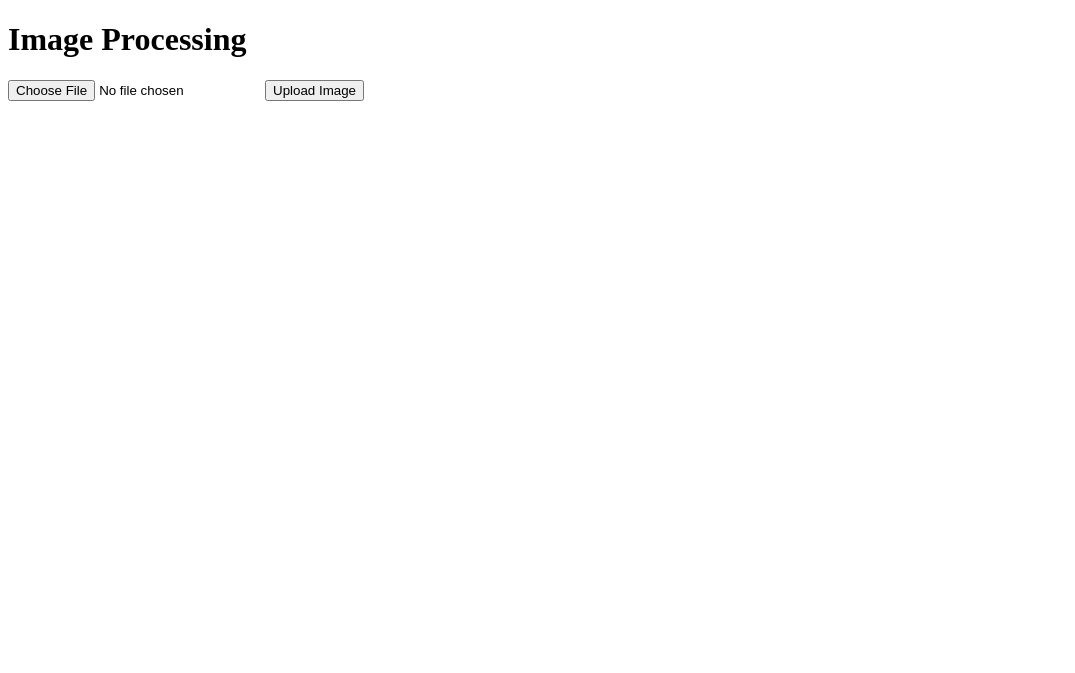
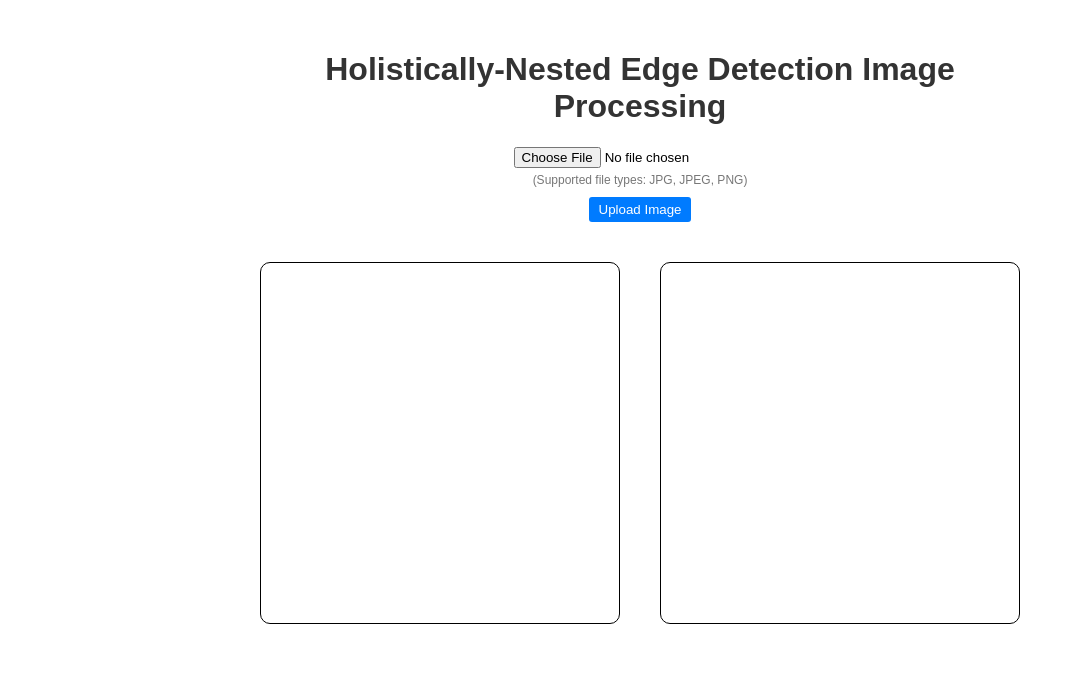
Before and after one commit to JerW18/DIGIMAP-FinalProject, a Flask app: page / in a window 1280 px wide. Shown: the top 673 px of the page, without its empty margins (0-1075 px from the left). Run offline with Flask 3, Linux system fonts and the light colour scheme.

Commit message:
Added more supported file types and fix webapp frontend

```diff
--- a/app.py
+++ b/app.py
@@ -2,6 +2,7 @@ from flask import Flask, render_template, request, send_file
 import cv2
 import numpy as np
 import io
+import os
 
 app = Flask(__name__)
 
@@ -36,29 +37,34 @@ def process_image():
     file = request.files['image']
     if file:
         # Read the image file
-        nparr = np.fromstring(file.read(), np.uint8)
-        img = cv2.imdecode(nparr, cv2.IMREAD_COLOR)
+        file_extension = os.path.splitext(file.filename)[1].lower()
+        if file_extension in ['.jpg', '.jpeg', '.png']:
+            image_bytes = file.read()
+            nparr = np.frombuffer(image_bytes, np.uint8)
+            img = cv2.imdecode(nparr, cv2.IMREAD_COLOR)
 
-        # Resize the image to 1080p if needed
-        img = resize_to_1080p(img)
+            # Resize the image to 1080p if needed
+            img = resize_to_1080p(img)
 
-        # Perform image processing
-        (H, W) = img.shape[:2]
-        mean_pixel_values= np.average(img, axis=(0,1))
-        blob = cv2.dnn.blobFromImage(img, scalefactor=0.7, size=(W, H), mean=(mean_pixel_values[0], mean_pixel_values[1], mean_pixel_values[2]))
-        net.setInput(blob)
-        hed = net.forward()
-        hed = hed[0,0,:,:]  # Drop the other axes
-        hed = (255 * hed).astype("uint8")  # Rescale to 0-255
+            # Perform image processing
+            (H, W) = img.shape[:2]
+            mean_pixel_values = np.average(img, axis=(0,1))
+            blob = cv2.dnn.blobFromImage(img, scalefactor=0.7, size=(W, H), mean=(mean_pixel_values[0], mean_pixel_values[1], mean_pixel_values[2]))
+            net.setInput(blob)
+            hed = net.forward()
+            hed = hed[0,0,:,:]  # Drop the other axes
+            hed = (255 * hed).astype("uint8")  # Rescale to 0-255
 
-        # Encode the image data to a binary format
-        img_bytes = cv2.imencode('.jpg', hed)[1].tobytes()
+            # Encode the image data to a binary format
+            img_bytes = cv2.imencode('.jpg', hed)[1].tobytes()
 
-        # Return the image data as a binary response
-        return send_file(io.BytesIO(img_bytes), mimetype='image/jpeg', as_attachment=False)
-
+            # Return the image data as a binary response
+            return send_file(io.BytesIO(img_bytes), mimetype='image/jpeg', as_attachment=False)
+        else:
+            return "Unsupported file format. Please upload a JPG, JPEG, PNG, BMP, or GIF image."
     else:
         return "No image file provided"
+
 
 @app.route("/")
 def run_app():
--- a/templates/index.html
+++ b/templates/index.html
@@ -3,21 +3,146 @@
 <head>
     <meta charset="UTF-8">
     <meta name="viewport" content="width=device-width, initial-scale=1.0">
-    <title>Image Processing</title>
+    <title>HED Image Processing</title>
+    <style>
+        body {
+            font-family: Arial, sans-serif;
+            margin: 0;
+            display: flex;
+            align-items: center;
+            justify-content: center;
+        }
+        .body {
+            max-width: 800px;
+            margin: auto;
+            padding: 30px;
+            justify-content: center;
+            display: inline-flex;
+            flex-direction: column;
+        }
+        h1 {
+            color: #333;
+            text-align: center;
+        }
+        form {
+            margin-bottom: 20px;
+        }
+        input[type="file"] {
+            display: block;
+        }
+        button {
+            padding: 5px 10px;
+            background-color: #007bff;
+            color: #fff;
+            border: none;
+            border-radius: 3px;
+            cursor: pointer;
+        }
+        button:hover {
+            background-color: #0056b3;
+        }
+        #fileTypesText {
+            font-size: 12px;
+            color: #777;
+            margin-top: 5px;
+            margin-bottom: 10px;
+        }
+        .container {
+            display: flex;
+            justify-content: center;
+        }
+        .img-container {
+            display: flex;
+            width: 360px;
+            height: 360px;
+            border: 1px solid black;
+            margin: 20px;
+            justify-content: center;
+            align-items: center;
+            border-radius: 10px;
+            position: relative;
+        }
+        img {
+            max-width: 95%;
+            max-height: 95%;
+            margin: auto;
+        }
+        .loader {
+            border: 5px solid #f3f3f3;
+            border-top: 5px solid #3498db;
+            border-radius: 50%;
+            width: 30px;
+            height: 30px;
+            animation: spin 2s linear infinite;
+            position: absolute;
+            top: 45%;
+            left: 45%;
+            transform: translate(-50%, -50%);
+        }
+        @keyframes spin {
+            0% { transform: rotate(0deg); }
+            100% { transform: rotate(360deg); }
+        }
+        .form-container{
+            display: inline-flex;
+            flex-direction: column;
+            align-items: center;
+        }
+    </style>
 </head>
 <body>
-    <h1>Image Processing</h1>
-    <form id="uploadForm" enctype="multipart/form-data" method="post" action="/process_image">
-        <input type="file" name="image" accept="image/*">
-        <button type="submit">Upload Image</button>
-    </form>
+    <div class="body">
+        <h1>Holistically-Nested Edge Detection Image Processing</h1>
 
-    <div id="result"></div>
+        <form class="form-container" id="uploadForm" enctype="multipart/form-data" method="post" action="/process_image">
+            <input type="file" name="image" accept="image/*">
+            <div id="fileTypesText">(Supported file types: JPG, JPEG, PNG)</div>
+            <button type="submit">Upload Image</button>
+        </form>
+
+        <div class="container">
+            <div class="img-container" id="original">
+
+            </div>
+
+            <div class="img-container" id="result">
+
+            </div>
+        </div>
+    </div>
 
     <script>
+        window.onload = function() {
+            document.getElementById('uploadForm').reset();
+        };
+
+        document.getElementById('uploadForm').addEventListener('change', function(event) {
+            var fileInput = event.target;
+            var file = fileInput.files[0];
+            if (file) {
+                var imgElement = document.createElement('img');
+                imgElement.src = URL.createObjectURL(file);
+                var originalDiv = document.getElementById('original');
+                originalDiv.innerHTML = '';
+                originalDiv.appendChild(imgElement);
+
+                var resultDiv = document.getElementById('result');
+                resultDiv.innerHTML = '';
+            }
+        });
         document.getElementById('uploadForm').addEventListener('submit', function(event) {
             event.preventDefault();
             var formData = new FormData(this);
+
+            // Create loading spinner element
+            var loadingSpinner = document.createElement('div');
+            loadingSpinner.innerHTML = '<div class="loader"></div>'; // Add your loading spinner image here
+
+            // Append loading spinner to the result div
+            var resultDiv = document.getElementById('result');
+            resultDiv.innerHTML = '';
+            resultDiv.appendChild(loadingSpinner);
+
             fetch('/process_image', {
                 method: 'POST',
                 body: formData
@@ -34,12 +159,12 @@
                 imgElement.src = imgUrl;
 
                 // Append the image element to the result div
-                var resultDiv = document.getElementById('result');
                 resultDiv.innerHTML = '';
                 resultDiv.appendChild(imgElement);
             })
             .catch(error => {
                 console.error('There was an error with the fetch operation:', error);
+                resultDiv.innerHTML = ''; // Clear the result div
             });
         });
     </script>
```
